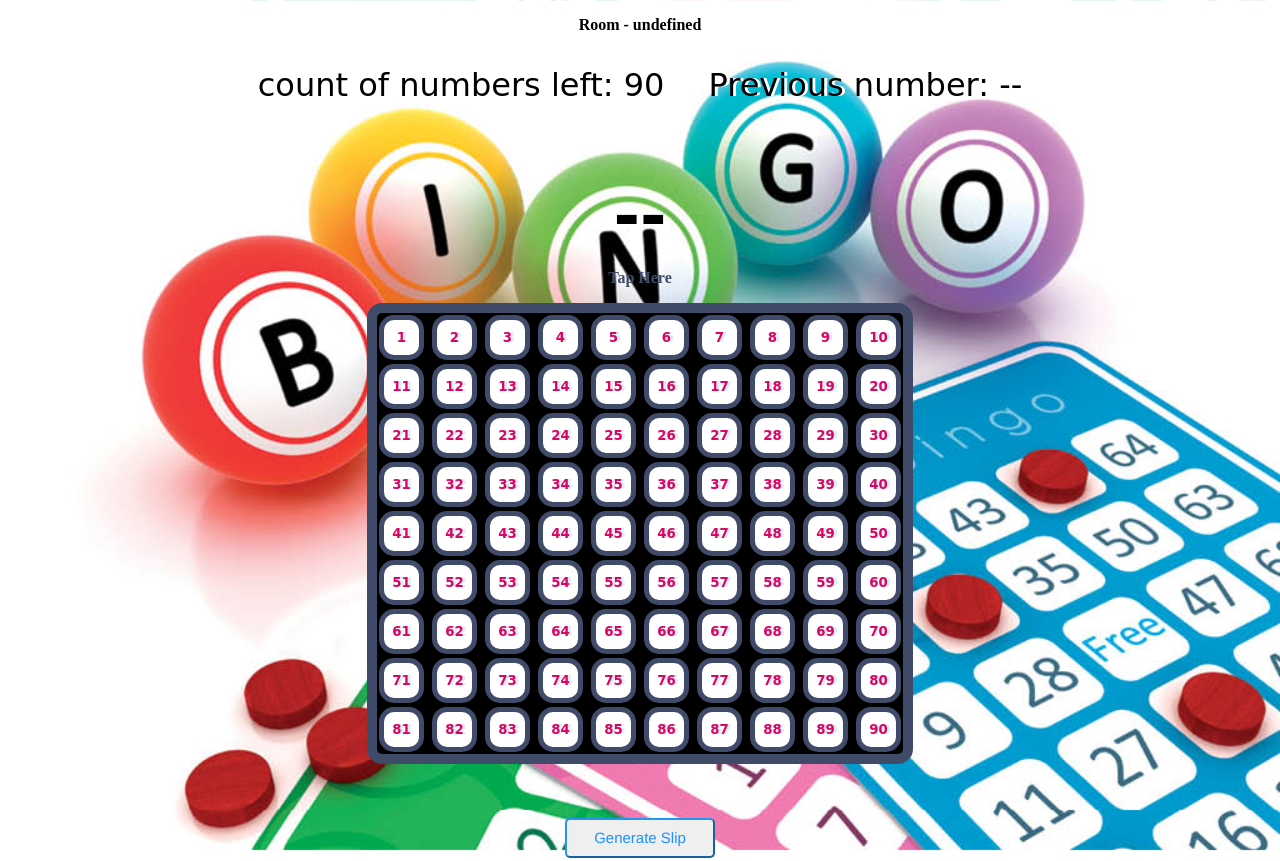
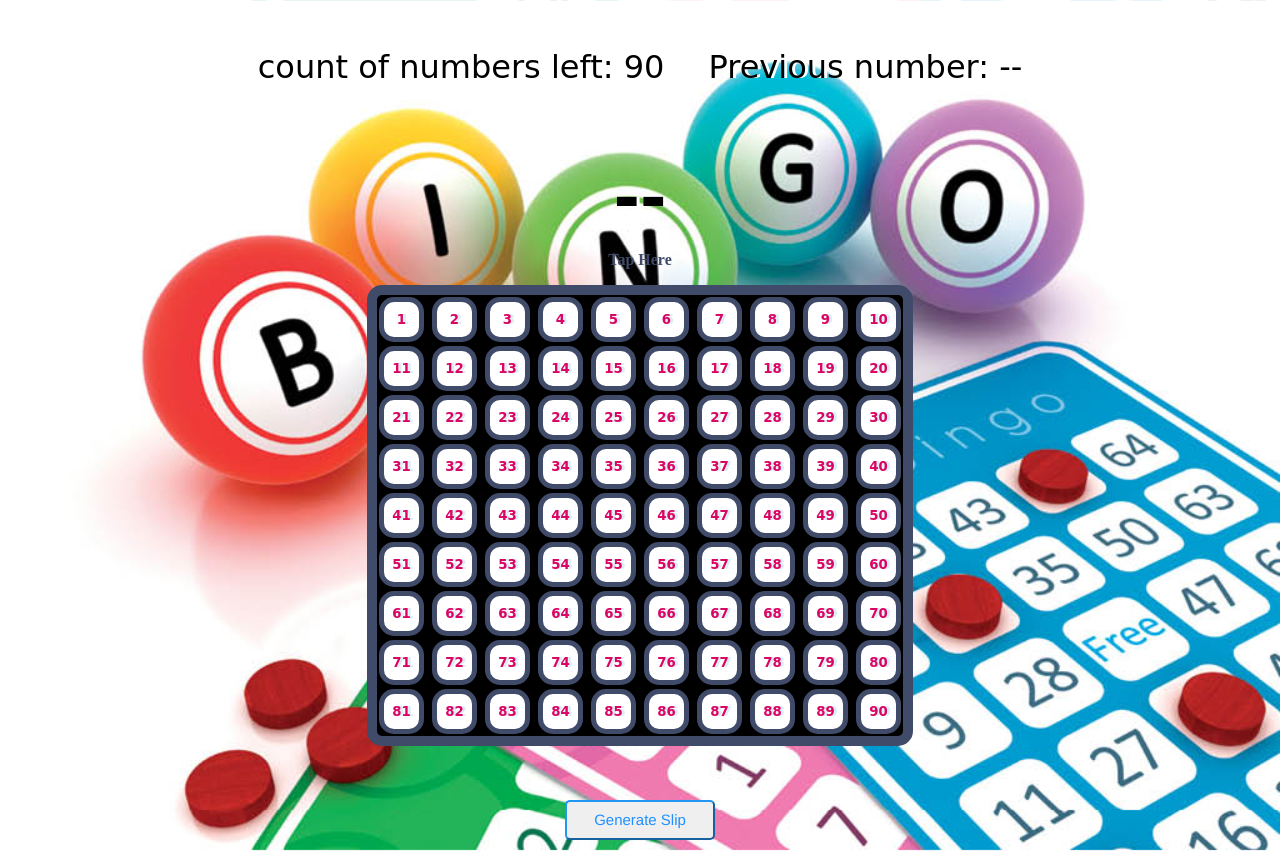
Before and after one commit to shrey-creator/tambola-game, a website: page board/board.html in a window 1280 px wide. Shown: the top 861 px of the page. Drawn offline with nearby package versions, Linux system fonts and the light colour scheme; no server answers.

Commit message:
make things better

```diff
--- a/board/index.js
+++ b/board/index.js
@@ -2,7 +2,7 @@
 var socket=io.connect('https://myhousie.herokuapp.com/');
 var room=location.search.slice(1).split("=")[1];
 var store=[];
-$(".roomName").text("Room - "+room);
+
 if(room != null)
 {
   $(".roomName").text("Room - "+room);
```
Also changed, not shown: join/index.html (+1 -1 lines).
